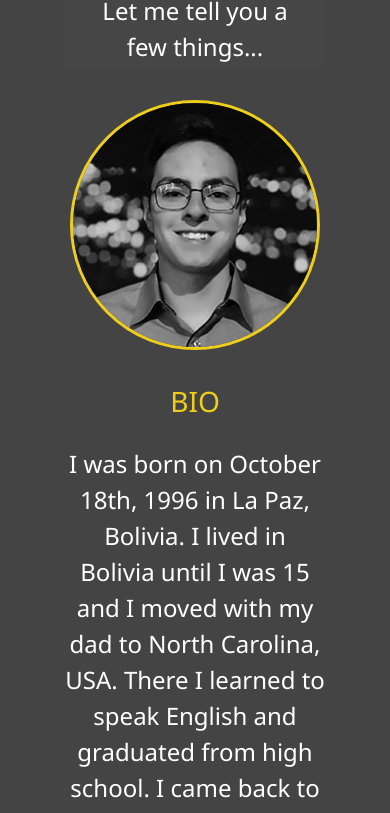
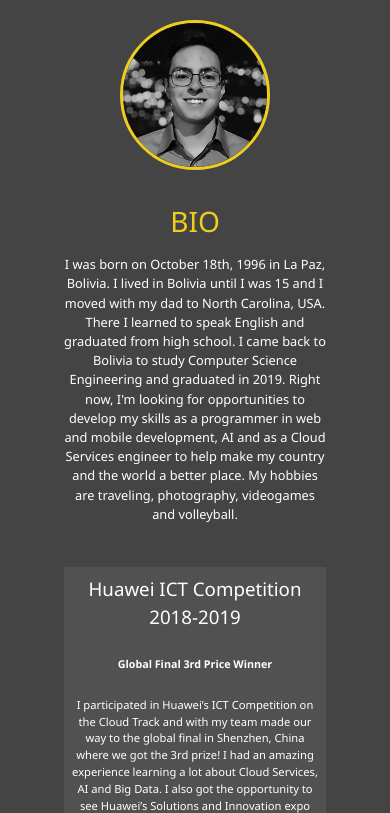
Before and after one commit to arcediazadrian/portfolio, a website: page dist/about.html in a window 390 px wide. Shown: the part 218-1031 px from the top of the page. Drawn offline with Linux system fonts and the light colour scheme.

Commit message:
fixing mobile v4

```diff
--- a/scss/_config.scss
+++ b/scss/_config.scss
@@ -39,6 +39,12 @@ $background-opacity: 0.9;
 }
 
 //Media Query Mixins
+@mixin mediaXs {
+  @media screen and (max-width: 350px) {
+    @content;
+  }
+}
+
 @mixin mediaSm {
   @media screen and (max-width: 500px) {
     @content;
--- a/scss/_mobile.scss
+++ b/scss/_mobile.scss
@@ -102,3 +102,72 @@
     grid-template-columns: 1fr;
   }
 }
+
+@include mediaSm {
+  h1,
+  h2,
+  h3 {
+    &.lg-heading {
+      font-size: 3rem;
+    }
+  }
+
+  .bio-image {
+    width: 150px;
+    height: 150px;
+  }
+
+  .boxes {
+    div {
+      font-size: 1rem;
+      padding: 0.5rem 1.5rem;
+
+      &:hover {
+        padding: 0.4rem 1.4rem;
+      }
+    }
+  }
+
+  main#about {
+    img {
+      width: 150px;
+      height: 150px;
+    }
+
+    .bio {
+      p {
+        font-size: 0.8rem;
+      }
+    }
+
+    .job {
+      p {
+        font-size: 0.7rem;
+      }
+    }
+  }
+
+  div.menu-branding {
+    .portrait {
+      width: 100px;
+      height: 100px;
+      background-position-y: -10px;
+    }
+  }
+
+  .menu {
+    .nav-link {
+      font-size: 20px;
+    }
+  }
+
+  main#home {
+    .lg-heading {
+      font-size: 2.5rem;
+    }
+
+    .sm-heading {
+      font-size: 1rem;
+    }
+  }
+}
```
Also changed, not shown: dist/css/main.min.css.
